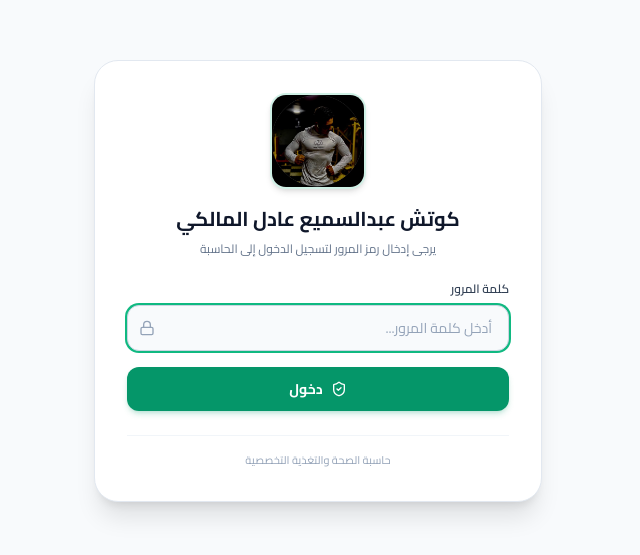
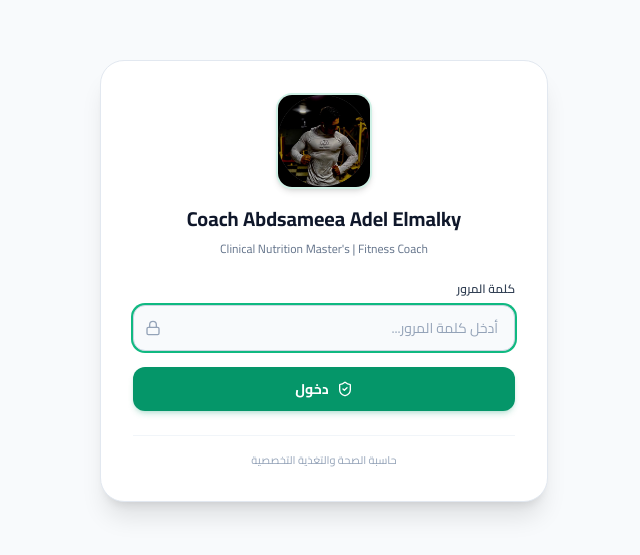
Before and after one commit to a7med7uss/coach_abdelsameaa, a React (Vite) app: page / in a window 1280 px wide. Shown: the part 119-674 px from the top of the page, without its empty margins (423-1063 px from the left). Built offline with nearby package versions, Linux system fonts and the light colour scheme.

Commit message:
Update PasswordGate.tsx

```diff
--- a/src/components/PasswordGate.tsx
+++ b/src/components/PasswordGate.tsx
@@ -109,17 +109,17 @@ export const PasswordGate: React.FC<PasswordGateProps> = ({ onSuccess }) => {
         <div className="flex justify-center mb-4">
           <img
             src={LogoImg}
-            alt="كوتش عبدالسميع عادل المالكي"
+            alt="Coach Abdsameea Adel Elmalky"
             className="w-20 h-20 sm:w-24 sm:h-24 rounded-2xl object-cover shadow-md border-2 border-emerald-500/20"
           />
         </div>
 
         {/* Brand Title */}
         <h1 className="text-lg sm:text-xl font-bold text-slate-900 dark:text-white leading-tight mb-2">
-          كوتش عبدالسميع عادل المالكي
+          Coach Abdsameea Adel Elmalky
         </h1>
         <p className="text-xs text-slate-500 dark:text-slate-400 mb-6">
-          يرجى إدخال رمز المرور لتسجيل الدخول إلى الحاسبة
+          Clinical Nutrition Master's | Fitness Coach
         </p>
 
         {remainingTime > 0 ? (
```
